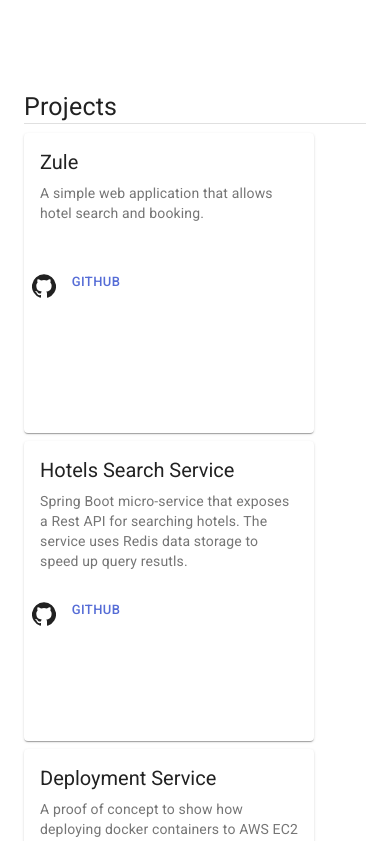
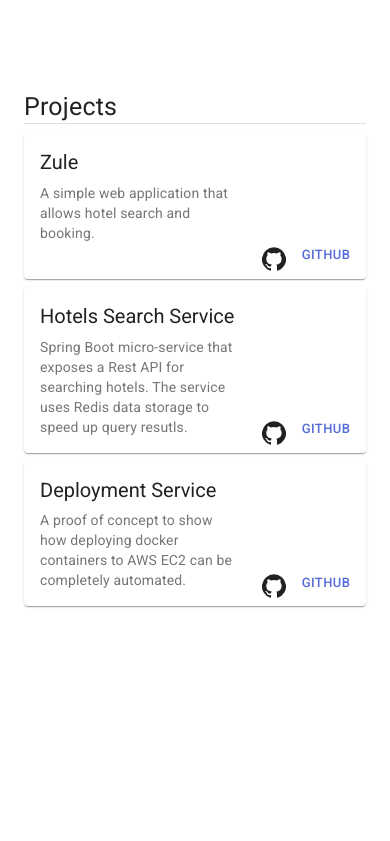
Before and after one commit to shsingh67/next-portfolio, a Next.js app: page / in a window 390 px wide. Shown: the part 1620-2461 px from the top of the page. Built offline with nearby package versions, Linux system fonts and the light colour scheme.

Commit message:
fixed look for mobile view

```diff
--- a/components/ProjectCard.js
+++ b/components/ProjectCard.js
@@ -10,8 +10,7 @@ import { Grid } from '@material-ui/core';
 
 const useStyles = makeStyles({
   root: {
-      height:"300px",
-      width: "290px"
+   display: 'flex'
   },
   position: {
     alignItems: "flex-end"
@@ -23,6 +22,7 @@ const ProjectCard = props => {
   const classes = useStyles();
 
   return (
+    <Grid item xs={12} md={6}>
       <Card className={classes.root}>
         <CardContent>
           <Typography gutterBottom variant="h5" component="h2">
@@ -34,12 +34,13 @@ const ProjectCard = props => {
         </CardContent>
 
         <CardActions className={classes.position}>
-        <GitHubIcon/>
+          <GitHubIcon />
           <Button size="small" color="primary" href={props.link} target="_blank">
             GitHub
         </Button>
         </CardActions>
       </Card>
+    </Grid>
   );
 }
 
```
Lines whose indentation alone changed are shown as unchanged.
